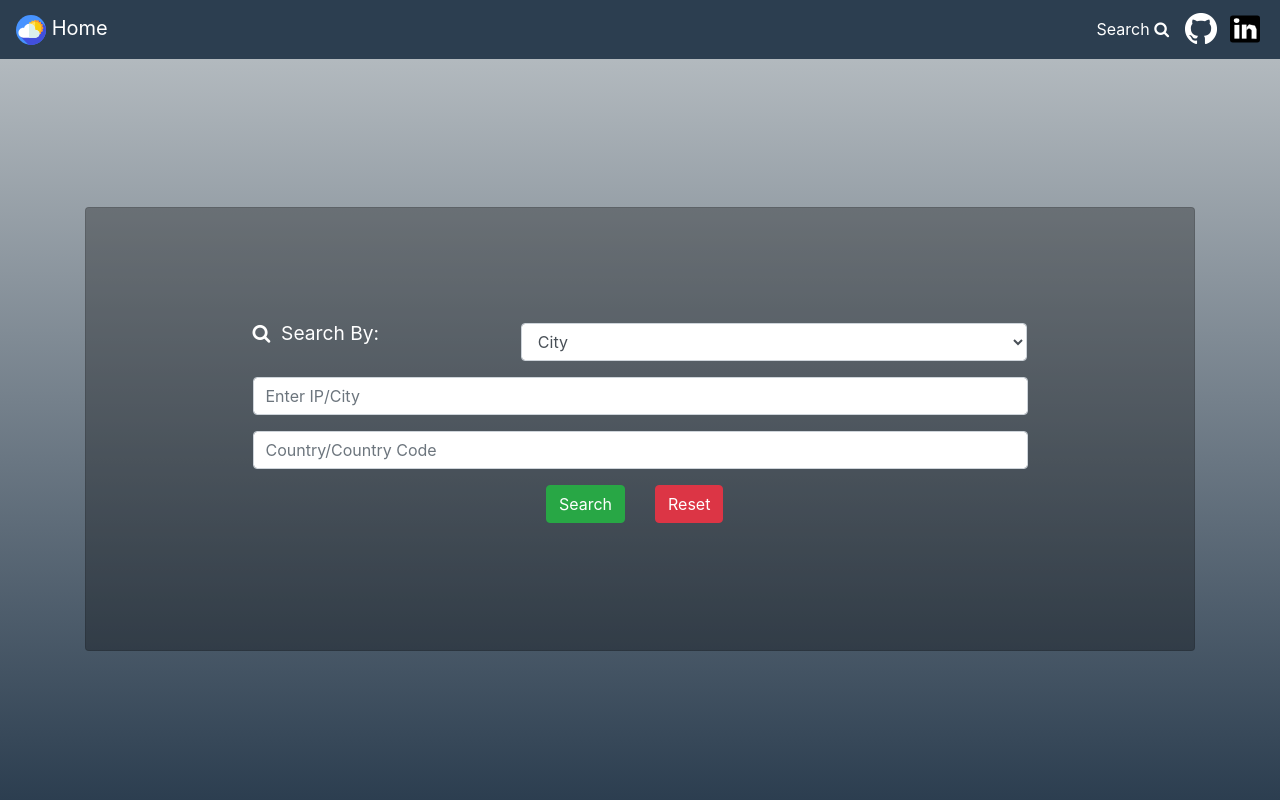
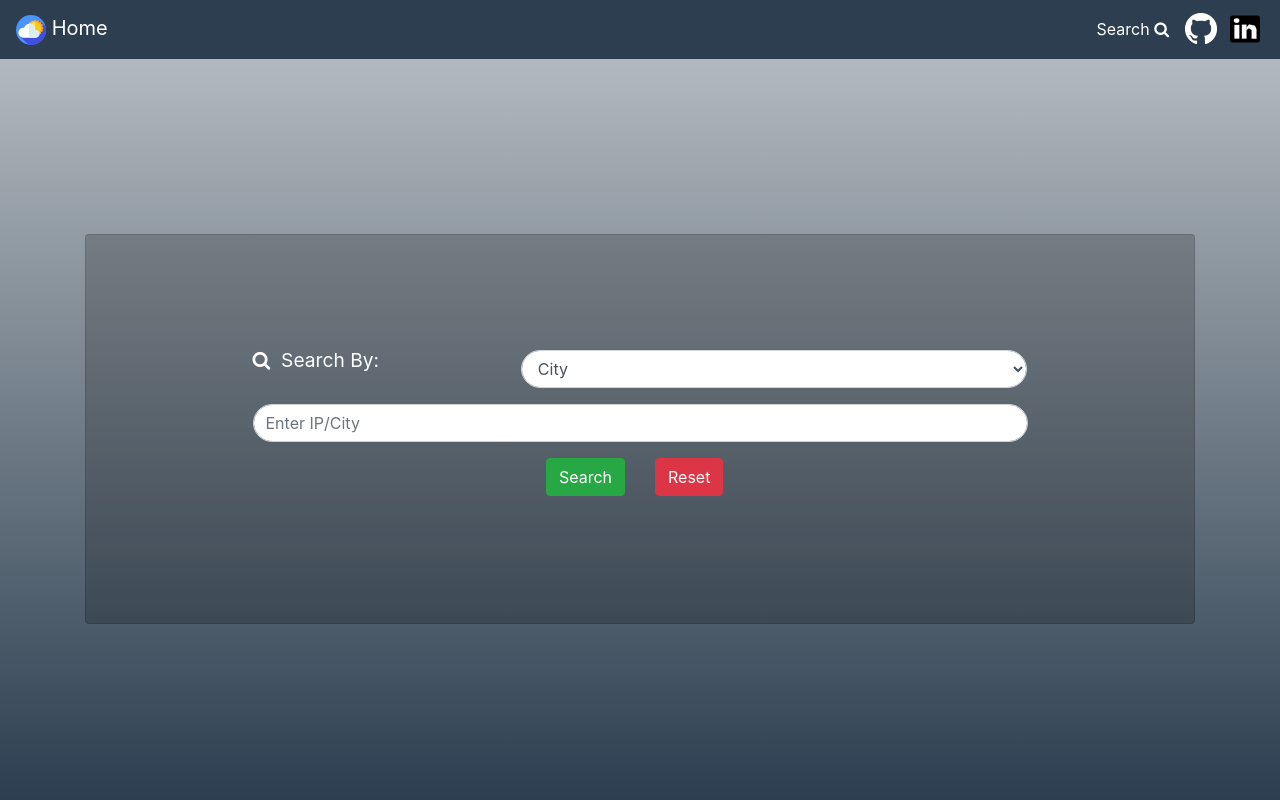
Before and after one commit to sukanta-27/OneStopWeather, a Flask app: page /search in a window 1280 px wide. Run offline with Flask 2, Linux system fonts and the light colour scheme; some libraries are stand-ins or nearby versions.

Commit message:
Add functionality to hide country

```diff
--- a/static/style.css
+++ b/static/style.css
@@ -23,10 +23,18 @@ body {
     justify-content: center;
 
     /* For card */
-    background-color: rgba(0,0,0,0.3);
+    background-color: rgba(0,0,0,0.2);
     width: 24rem;
     margin: auto;
     padding-top: 2rem;
+}
+
+.textField {
+    border-radius: 20px;
+}
+
+#modeOfSearch {
+    border-radius: 20px;
 }
 
 .city_name {
@@ -77,7 +85,7 @@ ul li a {
 }
 
 .form_container {
-    background-color: rgba(0,0,0,0.3);
+    background-color: rgba(0,0,0,0.2);
     padding-top: 10%;
     padding-bottom: 10%;
     padding-left: 15%;
--- a/templates/search.html
+++ b/templates/search.html
@@ -12,7 +12,7 @@
                             </span>
                         </div>
                         <div class="col col-8 col-sm-6 col-md-7 col-xs-6 col-lg-8">
-                            <select name='modeOfSearch' class="form-control">
+                            <select name='modeOfSearch' class="form-control" id="modeOfSearch">
                                 <option value="IP">IP address</option>
                                 <option value="City" selected>City</option>
                                 <option value="Zip">Zip Code</option>
@@ -24,7 +24,8 @@
                     <input type="text" placeholder="Enter IP/City" class="textField form-control" name='searchItem', required='true'>
                 </div>
                 <div class="form-group">
-                    <input type="text" placeholder="Country/Country Code" class="textField form-control" name='country'>
+                    <input type="text" placeholder="Country/Country Code"
+                        class="textField form-control" name='country' id="country">
                 </div>
                 <div class="form-group">
                     <div class="row">
@@ -39,4 +40,28 @@
             </form>
         </div>
     </div>
+
+    <script>
+        function showCountryForZip() {
+            var mode = $("#modeOfSearch").find(":selected").val();
+            if(mode === 'Zip') {
+                $("#country").show(1000);
+                $("#country").prop("required", true);
+            } else {
+                $("#country").hide(1000);
+                $("#country").removeAttr('required');
+            }
+        }
+
+        $(document).ready(function(){
+
+            showCountryForZip();
+
+            // If mode of Search is changed from anything to Zip
+            // For that add an click eventListner to select
+            $("#modeOfSearch").click(function(){
+                showCountryForZip();
+            });
+        });
+    </script>
 {% endblock content %}
```
